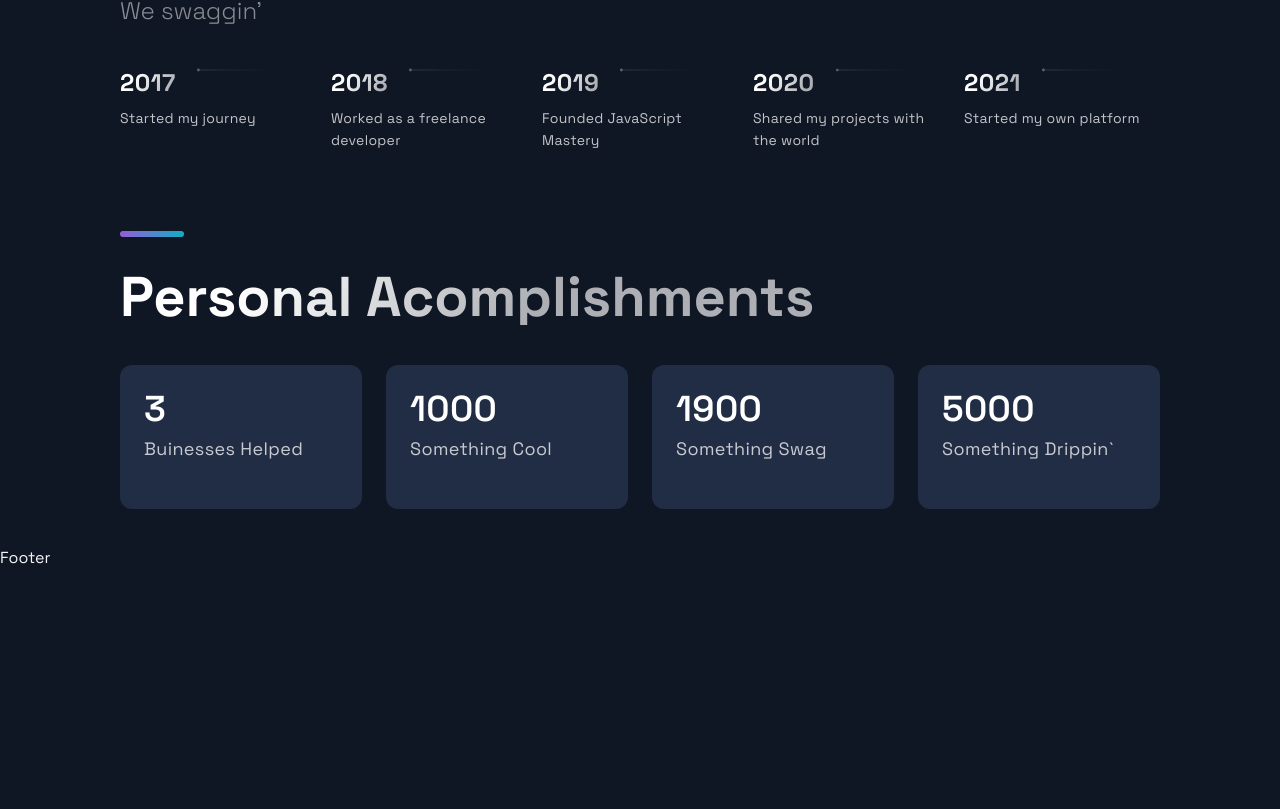
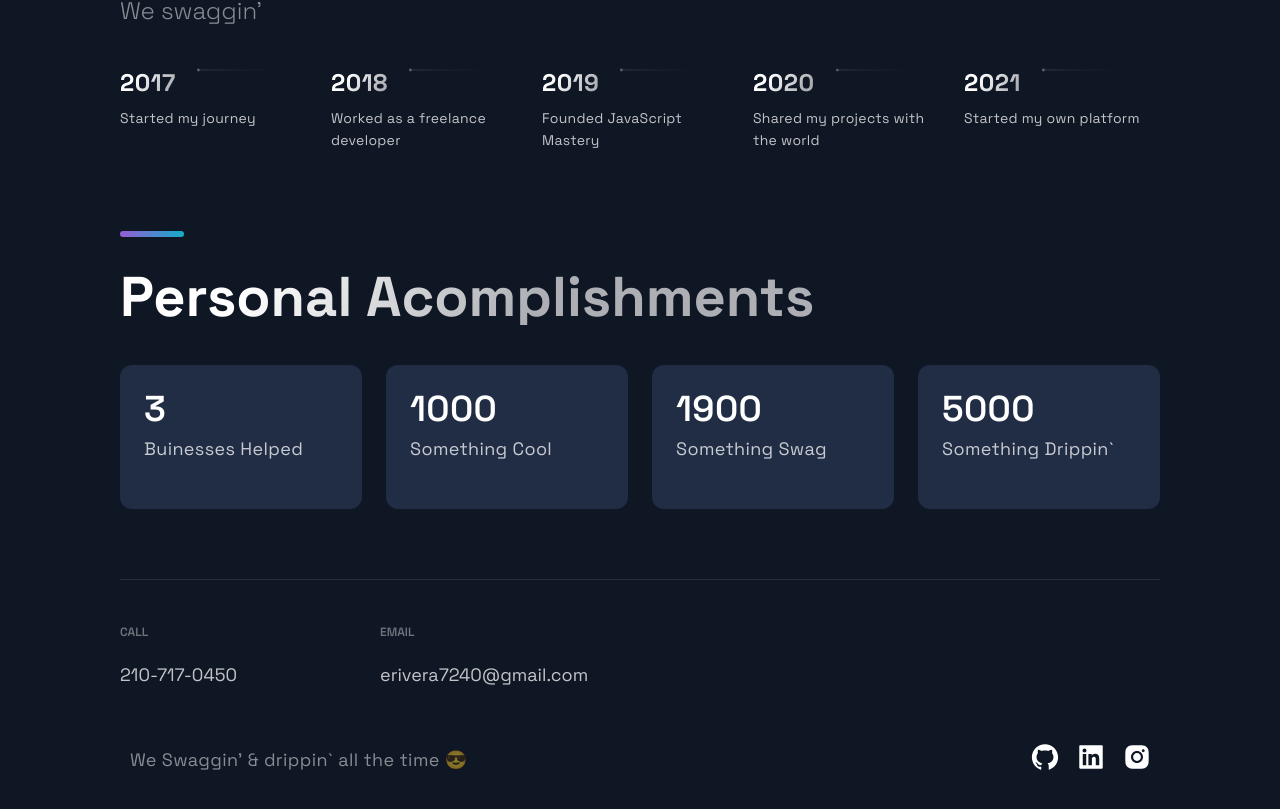
Before and after one commit to Quantum-Impulse/portfolio_website-STARTER, a Next.js app: page / in a window 1280 px wide. Shown: the part 2818-3627 px from the top of the page. Before the commit the page ends 3386 px from the top, so only its background shows below. Built offline with nearby package versions, Linux system fonts and the light colour scheme.

Commit message:
footer is done

```diff
--- a/src/components/Footer/Footer.js
+++ b/src/components/Footer/Footer.js
@@ -6,9 +6,40 @@ import { CompanyContainer, FooterWrapper, LinkColumn, LinkItem, LinkList, LinkTi
 
 const Footer = () => {
   return (
-    <div>
-      Footer
-    </div>
+    <FooterWrapper>
+
+      <LinkList>
+        <LinkColumn>
+          <LinkTitle>Call</LinkTitle>
+          <LinkItem href='tel:210-717-0450'>210-717-0450</LinkItem>
+        </LinkColumn>
+
+        <LinkColumn>
+          <LinkTitle>Email</LinkTitle>
+          <LinkItem href='mailto:erivera7240@gmail.com'>erivera7240@gmail.com</LinkItem>
+        </LinkColumn>
+      </LinkList>
+
+      <SocialContainer>
+        <CompanyContainer>
+          <Slogan>We Swaggin' & drippin` all the time 😎</Slogan>
+        </CompanyContainer>
+
+        <SocialContainer>
+          <SocialIcons href="https://google.com">
+            <AiFillGithub size="3rem" />
+          </SocialIcons>
+          <SocialIcons href="https://google.com">
+            <AiFillLinkedin size="3rem" />
+          </SocialIcons>
+          <SocialIcons href="https://google.com">
+            <AiFillInstagram size="3rem" />
+          </SocialIcons>
+        </SocialContainer>
+
+      </SocialContainer>
+
+    </FooterWrapper>
   );
 };
 
```
